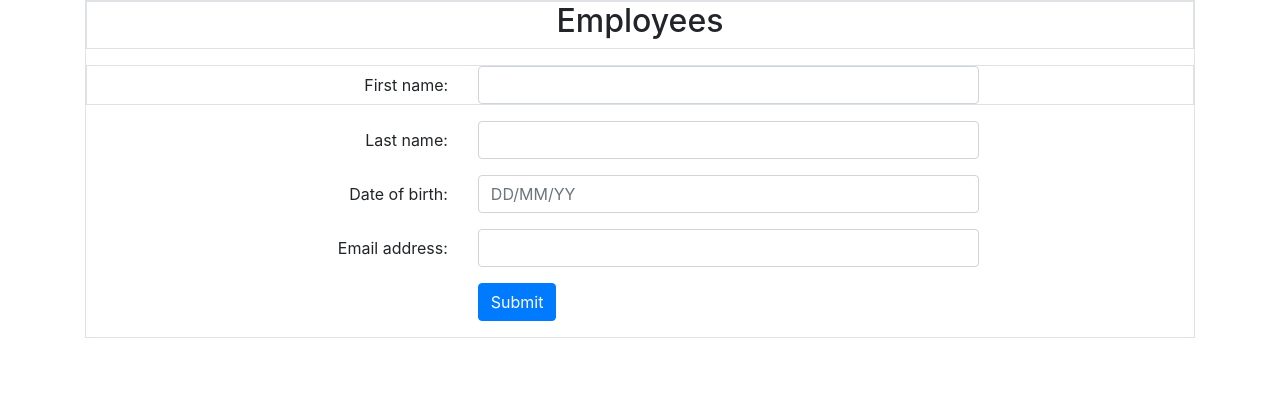
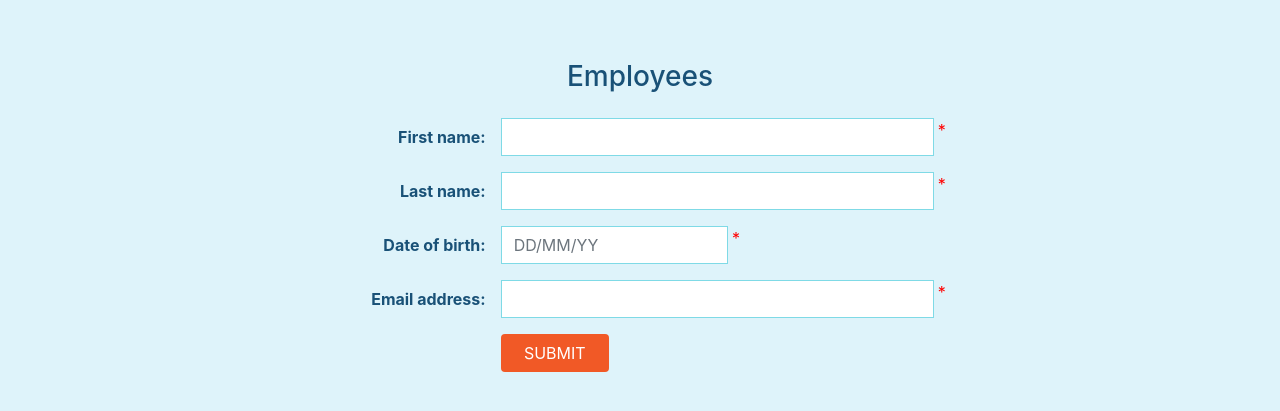
Before and after one commit to cameronconway3/employee-database-application, a Symfony app: template templates/employees/form.html.twig in a window 1280 px wide. Shown: the top 411 px of the page. Run offline with Twig, Linux system fonts and the light colour scheme; the template is opened without the code that fills it, so the values that code supplies are empty; some libraries are stand-ins or nearby versions.

Commit message:
building form and applying styles

```diff
--- a/public/css/styles.css
+++ b/public/css/styles.css
@@ -1,8 +1,28 @@
-.input-fields {
-    /* border: 1px solid red; */
+body {
+    background-color: #DEF3FA;
+    color: #195177;
 }
-.input-fields label {
-    /* border: 1px solid green; */
-    /* position: absolute; */
-    /* float: right; */
+
+/* FORM */
+form {
+    margin-top: 60px;
 }
+form .label-styles {
+    font-weight: bold;
+}
+form .form-styles {
+    border: 1px solid #7FDAE6;
+    border-radius: 0;
+}
+.required-asterisk:after {
+    position: absolute;
+    right: 3px;
+    top: 0;
+    content: '*';
+    color: red;
+}
+form .button-styles {
+    background-color: #F15926;
+    color: white;
+    width: 25%;
+}
--- a/templates/employees/form.html.twig
+++ b/templates/employees/form.html.twig
@@ -7,78 +7,76 @@
 
         <div class="row">
             <div class="col-md-12">
-
-                <form class="border">
-
+                <form>
                     <div class="container">
-                        <div class="form-group row justify-content-center border">
+                        <div class="form-group row justify-content-center">
                             <div class="col-md-8 text-center">
-                                <h2>Employees</h2>
+                                <h3>Employees</h3>
                             </div>
                         </div>
 
-                        <div class="form-group row justify-content-center border">
-                            <div class="col-lg-8 input-fields">
+                        <div class="form-group row justify-content-center">
+                            <div class="col-lg-7">
                                 <div class="container">
                                     <div class="row">
-                                        <div class="col-lg-3">
-                                            <label for="inputFirstName" class="col-form-label float-lg-right">First name:</label>
+                                        <div class="col-lg-3 pr-lg-0">
+                                            <label for="inputFirstName" class="col-form-label float-lg-right label-styles">First name:</label>
                                         </div>
-                                        <div class="col-lg-9">
-                                            <input type="text" class="form-control" id="inputFirstName">
+                                        <div class="col-lg-9 required-asterisk">
+                                            <input type="text" class="form-control form-styles" id="inputFirstName">
                                         </div>
                                     </div>
                                 </div>
                             </div>
                         </div>
                         <div class="form-group row justify-content-center">
-                            <div class="col-lg-8 input-fields">
+                            <div class="col-lg-7">
                                 <div class="container">
                                     <div class="row">
-                                        <div class="col-lg-3">
-                                            <label for="inputLastName" class="col-form-label float-lg-right">Last name:</label>
+                                        <div class="col-lg-3 pr-lg-0">
+                                            <label for="inputLastName" class="col-form-label float-lg-right label-styles">Last name:</label>
                                         </div>
-                                        <div class="col-lg-9">
-                                            <input type="text" class="form-control" id="inputLastName">
+                                        <div class="col-lg-9 required-asterisk">
+                                            <input type="text" class="form-control form-styles" id="inputLastName">
                                         </div>
                                     </div>
                                 </div>
                             </div>
                         </div>
                         <div class="form-group row justify-content-center">
-                            <div class="col-lg-8 input-fields">
+                            <div class="col-lg-7">
                                 <div class="container">
                                     <div class="row">
-                                        <div class="col-lg-3">
-                                            <label for="inputDOB" class="col-form-label float-lg-right">Date of birth:</label>
+                                        <div class="col-lg-3 pr-lg-0">
+                                            <label for="inputDOB" class="col-form-label float-lg-right label-styles">Date of birth:</label>
                                         </div>
-                                        <div class="col-lg-9 ">
-                                            <input type="text" class="form-control" id="inputDOB" placeholder="DD/MM/YY">
+                                        <div class="col-lg-5 required-asterisk">
+                                            <input type="text" class="form-control form-styles" id="inputDOB" placeholder="DD/MM/YY">
                                         </div>
                                     </div>
                                 </div>
                             </div>
                         </div>
                         <div class="form-group row justify-content-center">
-                            <div class="col-lg-8 input-fields">
+                            <div class="col-lg-7">
                                 <div class="container">
                                     <div class="row">
-                                        <div class="col-lg-3">
-                                            <label for="inputEmail" class="col-form-label float-lg-right">Email address:</label>
+                                        <div class="col-lg-3 pr-lg-0">
+                                            <label for="inputEmail" class="col-form-label float-lg-right label-styles">Email address:</label>
                                         </div>
-                                        <div class="col-lg-9 ">
-                                            <input type="email" class="form-control" id="inputEmail">
+                                        <div class="col-lg-9 required-asterisk">
+                                            <input type="email" class="form-control form-styles" id="inputEmail">
                                          </div>
                                     </div>
                                 </div>
                             </div>
                         </div>
                         <div class="form-group row justify-content-center">
-                            <div class="col-lg-8 input-fields">
+                            <div class="col-lg-7">
                                 <div class="container">
                                     <div class="row">
                                         <div class="col-lg-9 offset-lg-3">
-                                            <button type="submit" class="btn btn-primary">Submit</button>
+                                            <button type="submit" class="btn button-styles">SUBMIT</button>
                                         </div>
                                     </div>
                                 </div>
@@ -86,7 +84,6 @@
                         </div>
                     </div>
                 </form>
-
             </div>
         </div>
 
```
Also changed, not shown: 1 other file.
